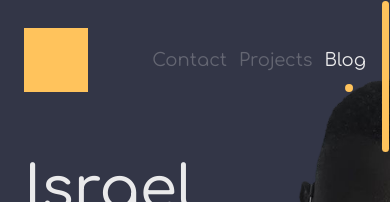
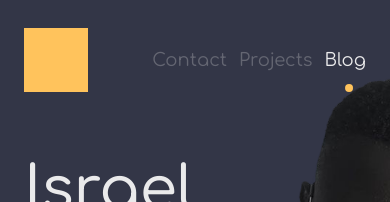
Before and after one commit to mikelisrael/portfolio, a Next.js app: page / in a window 390 px wide. Shown: the top 202 px of the page. Built offline with nearby package versions, Linux system fonts and the light colour scheme.

Commit message:
Fix formatting and import statements in ScrollArea component

```diff
--- a/components/ui/scroll-area.tsx
+++ b/components/ui/scroll-area.tsx
@@ -1,9 +1,9 @@
-"use client"
+"use client";
 
-import * as React from "react"
-import * as ScrollAreaPrimitive from "@radix-ui/react-scroll-area"
+import * as React from "react";
+import * as ScrollAreaPrimitive from "@radix-ui/react-scroll-area";
 
-import { cn } from "@/lib/utils"
+import { cn } from "@/lib/utils";
 
 const ScrollArea = React.forwardRef<
   React.ElementRef<typeof ScrollAreaPrimitive.Root>,
@@ -20,8 +20,8 @@ const ScrollArea = React.forwardRef<
     <ScrollBar />
     <ScrollAreaPrimitive.Corner />
   </ScrollAreaPrimitive.Root>
-))
-ScrollArea.displayName = ScrollAreaPrimitive.Root.displayName
+));
+ScrollArea.displayName = ScrollAreaPrimitive.Root.displayName;
 
 const ScrollBar = React.forwardRef<
   React.ElementRef<typeof ScrollAreaPrimitive.ScrollAreaScrollbar>,
@@ -36,13 +36,13 @@ const ScrollBar = React.forwardRef<
         "h-full w-2.5 border-l border-l-transparent p-[1px]",
       orientation === "horizontal" &&
         "h-2.5 flex-col border-t border-t-transparent p-[1px]",
-      className
+      className,
     )}
     {...props}
   >
-    <ScrollAreaPrimitive.ScrollAreaThumb className="relative flex-1 rounded-full bg-border bg-primary" />
+    <ScrollAreaPrimitive.ScrollAreaThumb className="relative hidden flex-1 rounded-full bg-primary lg:block" />
   </ScrollAreaPrimitive.ScrollAreaScrollbar>
-))
-ScrollBar.displayName = ScrollAreaPrimitive.ScrollAreaScrollbar.displayName
+));
+ScrollBar.displayName = ScrollAreaPrimitive.ScrollAreaScrollbar.displayName;
 
-export { ScrollArea, ScrollBar }
+export { ScrollArea, ScrollBar };
```
